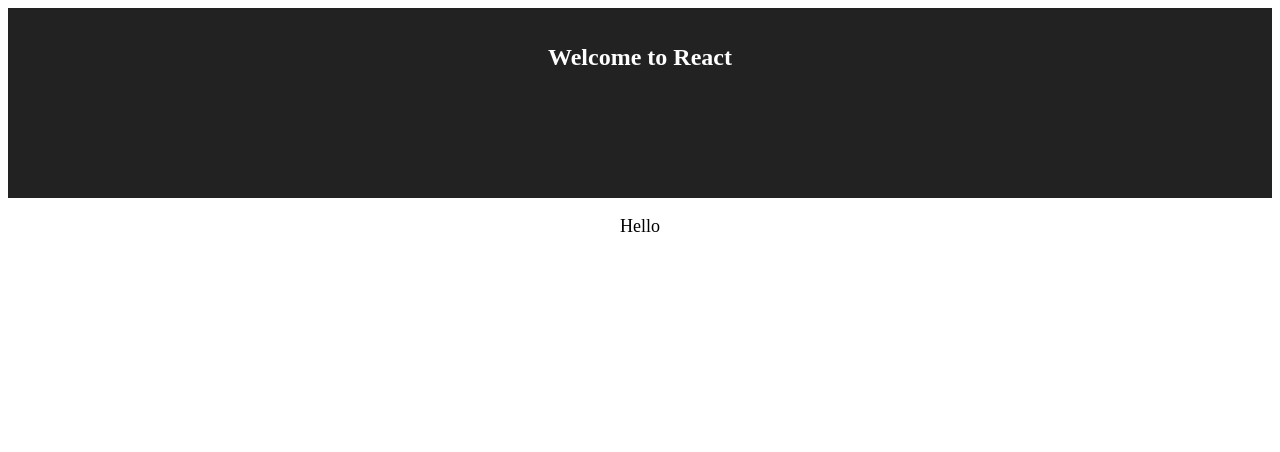
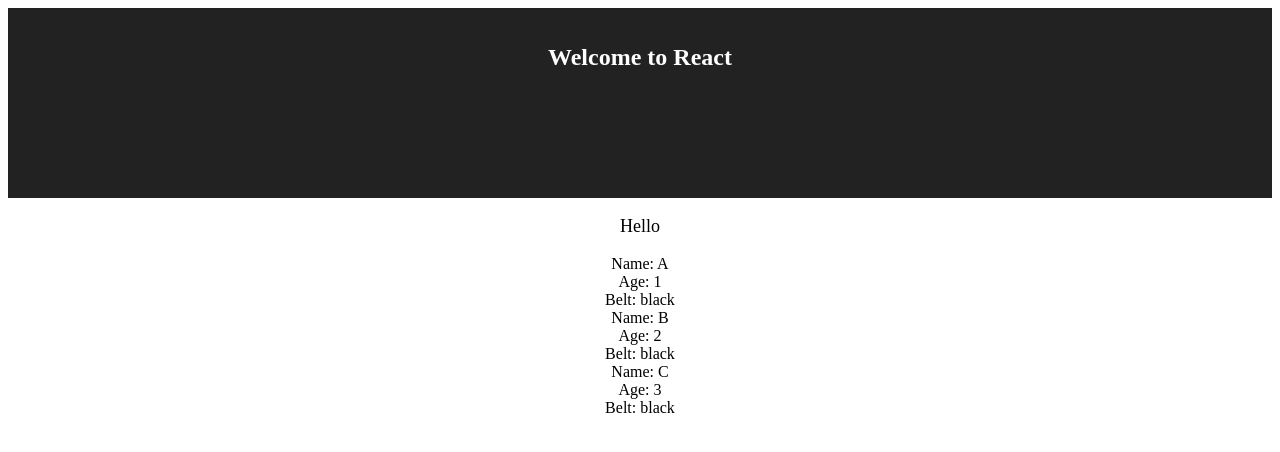
Before and after one commit to LinLiuLY/react-redux-demo, a React (Create React App) app: page / in a window 1280 px wide. Shown: the top 452 px of the page. Built offline with nearby package versions, Linux system fonts and the light colour scheme.

Commit message:
Add Ninjas component.

```diff
--- a/package.json
+++ b/package.json
@@ -11,6 +11,10 @@
     "start": "react-scripts start",
     "build": "react-scripts build",
     "test": "react-scripts test --env=jsdom",
-    "eject": "react-scripts eject"
+    "eject": "react-scripts eject",
+    "prettier": "prettier --single-quote --write \"src/**/*.js\""
+  },
+  "devDependencies": {
+    "prettier": "^1.14.2"
   }
 }
--- a/src/App.js
+++ b/src/App.js
@@ -1,16 +1,23 @@
 import React, { Component } from 'react';
 import './App.css';
+import Ninjas from './Ninjas';
 
 class App extends Component {
+  state = {
+    ninjas: [
+      { name: 'A', age: 1, belt: 'black', id: 1 },
+      { name: 'B', age: 2, belt: 'black', id: 2 },
+      { name: 'C', age: 3, belt: 'black', id: 3 }
+    ]
+  };
   render() {
     return (
       <div className="App">
         <header className="App-header">
           <h1 className="App-title">Welcome to React</h1>
         </header>
-        <p className="App-intro">
-          Hello
-        </p>
+        <p className="App-intro">Hello</p>
+        <Ninjas ninjas={this.state.ninjas} />
       </div>
     );
   }
--- /dev/null
+++ b/src/Ninjas.js
@@ -0,0 +1,13 @@
+import React from 'react';
+
+export const Component = ({ ninjas }) => {
+  return ninjas.map(({ id, name, age, belt }) => (
+    <div key={id}>
+      <div>Name: {name}</div>
+      <div>Age: {age}</div>
+      <div>Belt: {belt}</div>
+    </div>
+  ));
+};
+
+export default Component;
```
Also changed, not shown: 1 other file (tests, documents, lock files or other folders).
